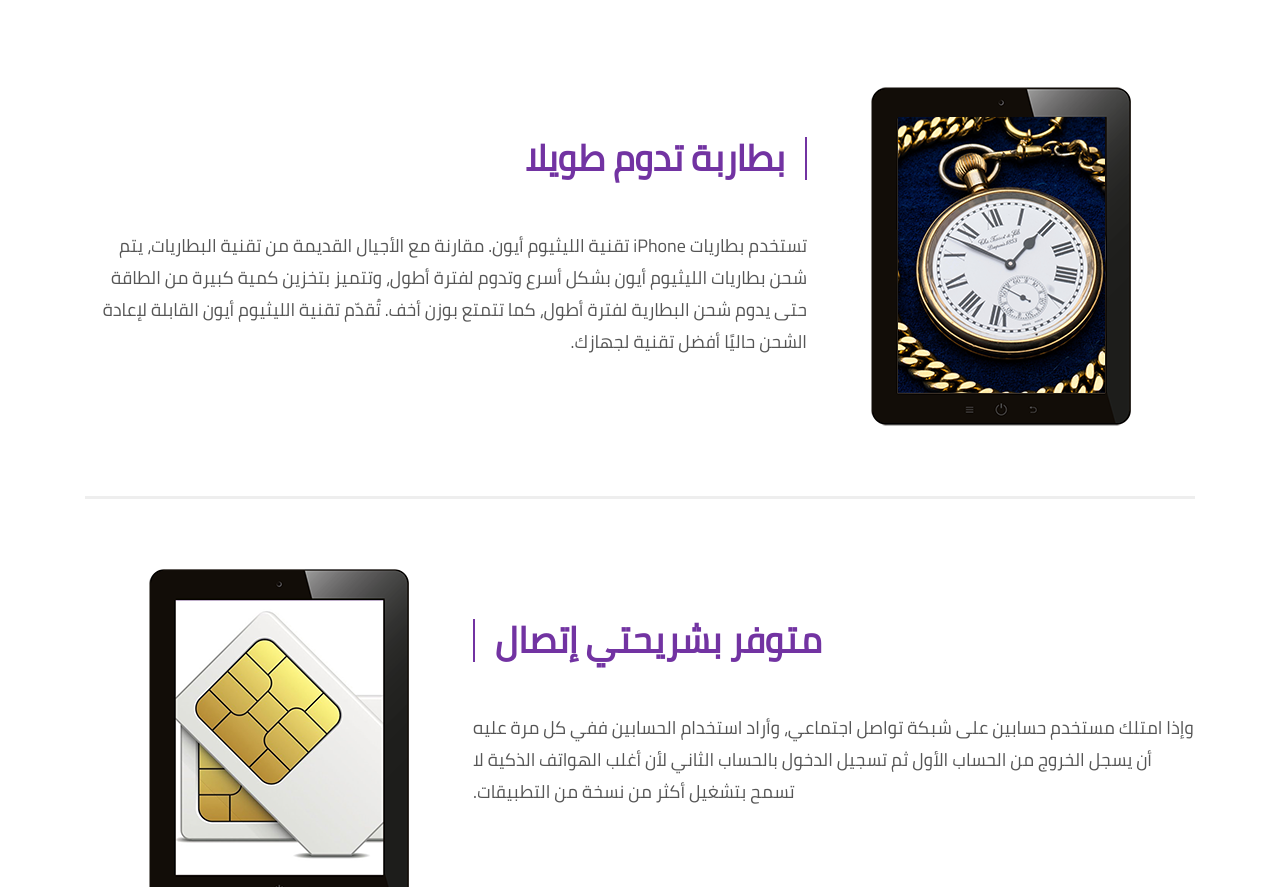
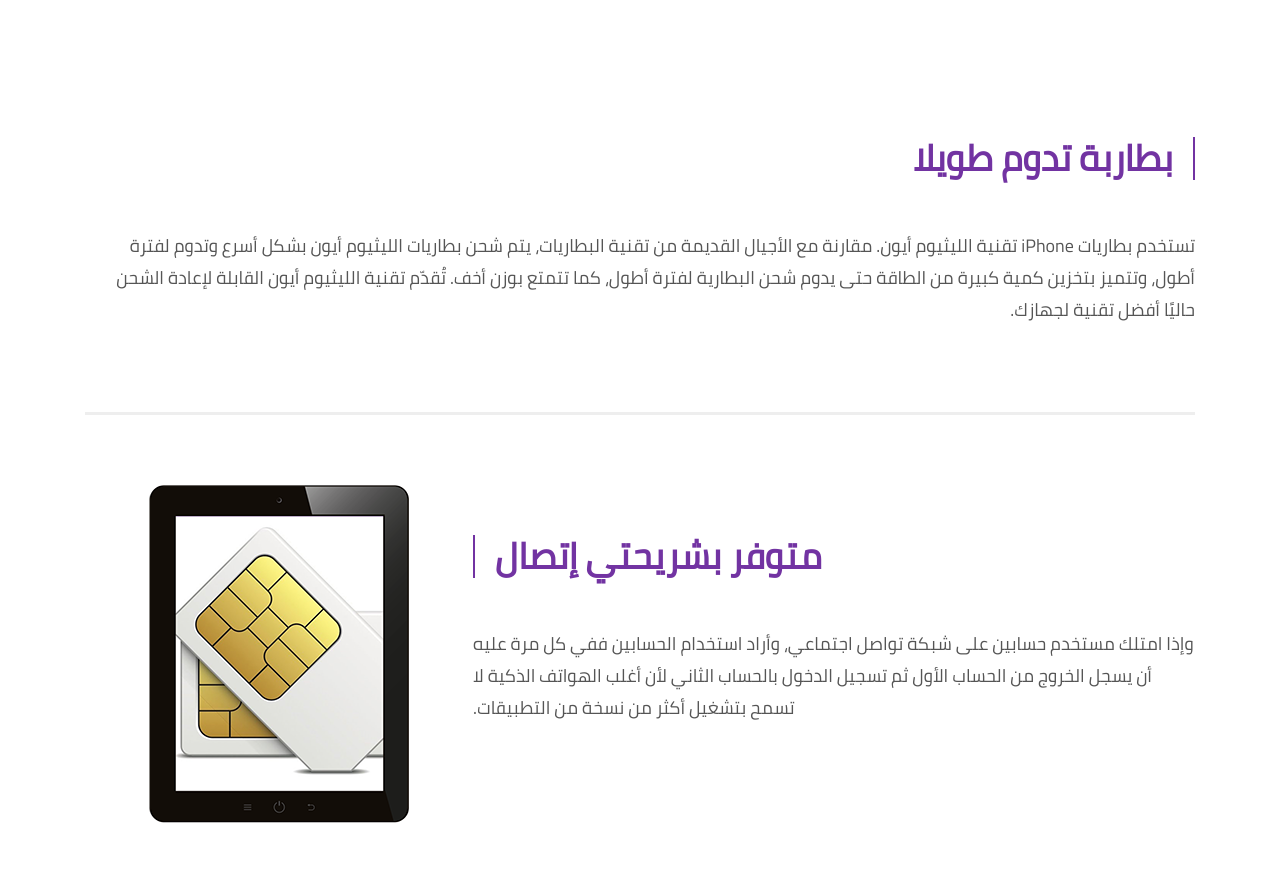
Before and after one commit to omarwork671/landingpage2, a plain HTML site: page index.html in a window 1280 px wide. Shown: the part 849-1736 px from the top of the page. Drawn offline with Linux system fonts and the light colour scheme.

Commit message:
Update index.html

```diff
--- a/index.html
+++ b/index.html
@@ -68,7 +68,7 @@
             <!--feature-->
             <div class="feature">
                 <div class="media">
-                    <img src="images/3device.png" alt="3device" class="media-left">
+                    <img src="images/3device.png" alt="3device" class="media-left d-sm-none">
                     <div class="media-body">
                         <h5 class="media-heading reduce-padding1">بطاربة تدوم طويلا </h5>
                         <p>تستخدم بطاريات iPhone تقنية الليثيوم أيون. مقارنة مع الأجيال القديمة من تقنية البطاريات، يتم شحن بطاريات الليثيوم أيون بشكل أسرع وتدوم لفترة أطول، وتتميز بتخزين كمية كبيرة من الطاقة حتى يدوم شحن البطارية لفترة أطول، كما تتمتع بوزن أخف. تُقدّم تقنية الليثيوم أيون القابلة لإعادة الشحن حاليًا أفضل تقنية لجهازك. </p>
```
